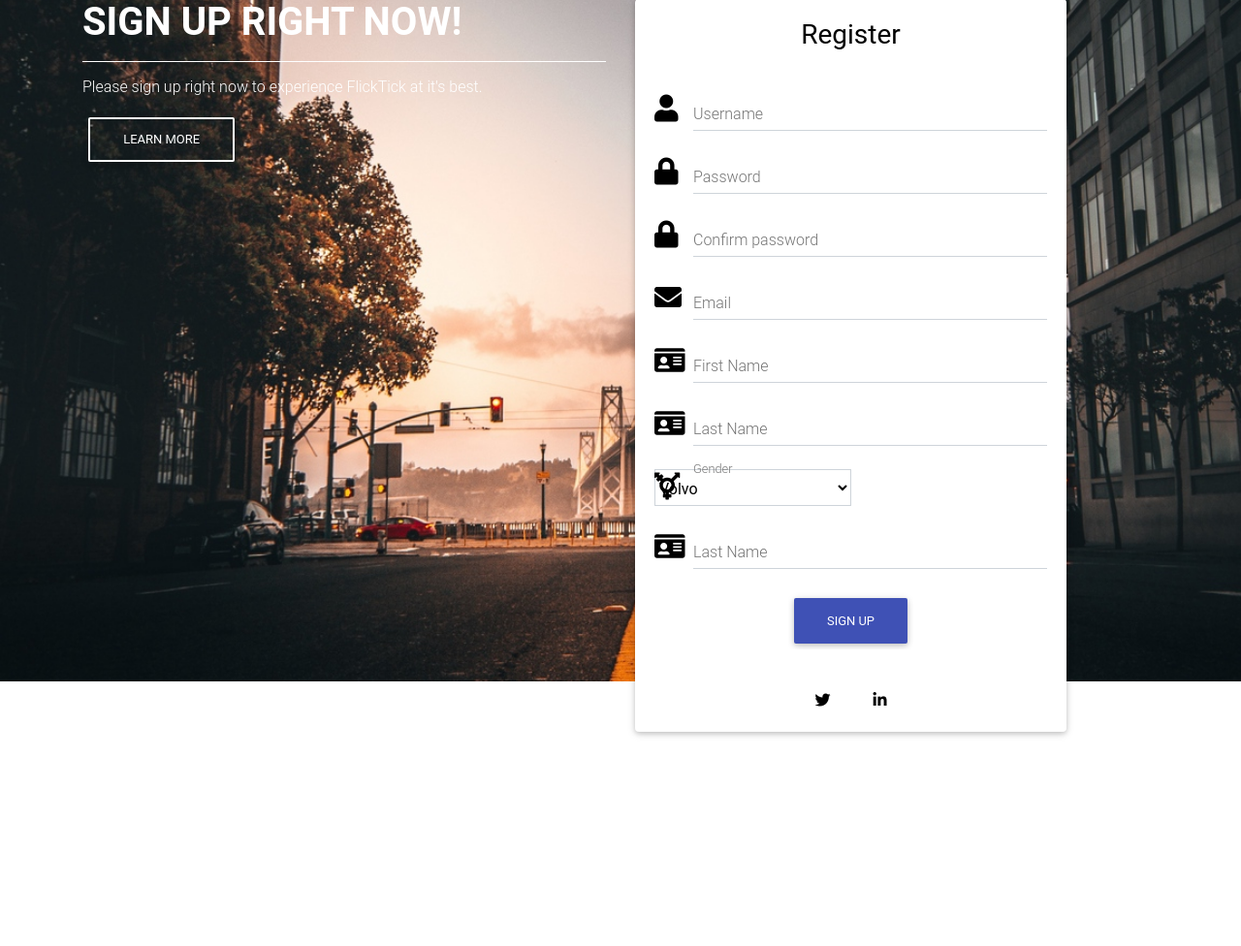
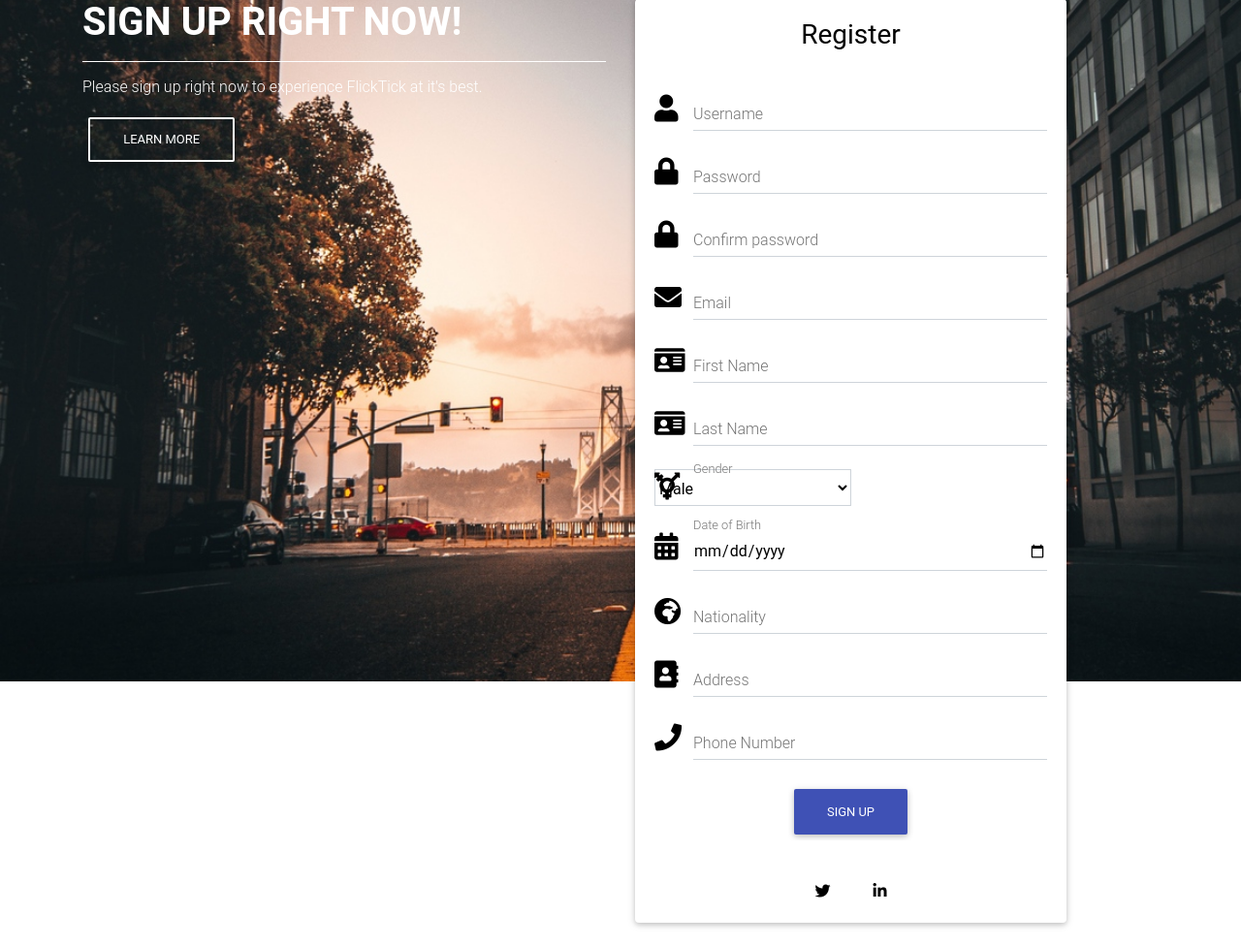
Before and after one commit to GoodieDawson/WebTech_SchorlastiCAS, a PHP site: page /common/register.php in a window 1280 px wide. Shown: the part 97-1073 px from the top of the page at 97% size. Before the commit the page ends 857 px from the top, so only its background shows below. Run offline with PHP 8.4, Linux system fonts and the light colour scheme; some libraries are stand-ins or nearby versions.

Commit message:
Added new parameters to registeration and allowed for db storage(insert)

```diff
--- a/common/add_user.php
+++ b/common/add_user.php
@@ -4,12 +4,12 @@ require_once("../db/user.php");
 
 
 if (isset($_POST["submit"])) {
-    add_new_user($_POST["user_name"], md5($_POST["user_password"]), $_POST["user_email"]);
+    add_new_user($_POST["user_name"], md5($_POST["user_password"]), $_POST["first_name"], $_POST["last_name"], $_POST["gender"], $_POST["date_of_birth"], $_POST["address"], $_POST["user_email"], $_POST["contact_number"]);
 
 }
 
-function add_new_user($user_name, $user_password, $user_email) {
-    $user = new user($user_name = $user_name, $user_password = $user_password, $user_email = $user_email);
+function add_new_user($user_name, $user_password, $first_name, $last_name, $gender, $date_of_birth, $address, $user_email, $contact_number) {
+    $user = new user($user_name = $user_name, $user_password = $user_password, $first_name = $first_name, $last_name = $last_name, $gender = $gender, $date_of_birth = $date_of_birth, $address = $address, $user_email = $user_email, $contact_number = $contact_number);
     echo $user->create();
 
 }
--- a/common/register.php
+++ b/common/register.php
@@ -83,12 +83,12 @@
                                     </div>
                                     <div class="md-form">
                                         <i class="fas fa-user prefix black-text active"></i>
-                                        <input name="user_name" type="text" id="form1" class="black-text form-control">
+                                        <input name="user_name" type="text" id="form1" class="black-text form-control" required>
                                         <label for="form1" class="active">Username</label>
                                     </div>
                                     <div class="md-form">
                                         <i class="fas fa-lock prefix black-text active"></i>
-                                        <input name="user_password" type="password" id="form2" class="black-text form-control">
+                                        <input name="user_password" type="password" id="form2" class="black-text form-control" required>
                                         <label for="form2">Password</label>
                                     </div>
                                     <div id="message">
@@ -101,38 +101,52 @@
                                     </div>
                                     <div class="md-form">
                                         <i class="fas fa-lock prefix black-text active"></i>
-                                        <input name="user_password2" type="password" id="form3" class="black-text form-control">
+                                        <input name="user_password2" type="password" id="form3" class="black-text form-control" required>
                                         <label for="form3">Confirm password</label>
                                     </div>
                                     <div class="md-form">
                                         <i class="fas fa-envelope prefix black-text active"></i>
-                                        <input name="user_email" type="email" id="form4" class="black-text form-control">
+                                        <input name="user_email" type="email" id="form4" class="black-text form-control" required>
                                         <label for="form4" class="active">Email</label>
                                     </div>
                                     <div class="md-form">
                                         <i class="fa fa-id-card prefix black-text active"></i>
-                                        <input name="first_name" type="text" id="form5" class="black-text form-control">
+                                        <input name="first_name" type="text" id="form5" class="black-text form-control" required>
                                         <label for="form5" class="active">First Name</label>
                                     </div>
                                     <div class="md-form">
                                         <i class="fa fa-id-card prefix black-text active"></i>
-                                        <input name="last_name" type="text" id="form6" class="black-text form-control">
+                                        <input name="last_name" type="text" id="form6" class="black-text form-control" required>
                                         <label for="form6" class="active">Last Name</label>
                                     </div>
                                     <div class="md-form">
                                         <i class="fas fa-transgender-alt prefix black-text active"></i>
                                         <label for="form7" class="active">Gender</label>
-                                        <select id="form7" class="black-text form-control" style="width:50%;">
-                                            <option value="volvo">Volvo</option>
-                                            <option value="saab">Saab</option>
-                                            <option value="opel">Opel</option>
-                                            <option value="audi">Audi</option>
+                                        <select name="gender" id="form7" class="black-text form-control" style="width:50%;">
+                                            <option value="Male">Male</option>
+                                            <option value="Female">Female</option>
+                                            <option value="Other">Other</option>
                                         </select>
                                     </div>
                                     <div class="md-form">
-                                        <i class="fa fa-id-card prefix black-text active"></i>
-                                        <input name="last_name" type="text" id="form2" class="black-text form-control">
-                                        <label for="form2" class="active">Last Name</label>
+                                        <i class="fas fa-calendar-alt prefix black-text active"></i>
+                                        <input name="date_of_birth" type="date" id="form8" class="black-text form-control" required>
+                                        <label for="form8" class="active">Date of Birth</label>
+                                    </div>
+                                    <div class="md-form">
+                                        <i class="fas fa-globe-africa prefix black-text active"></i>
+                                        <input name="Nationality" type="text" id="form8" class="black-text form-control">
+                                        <label for="form8" class="active">Nationality</label>
+                                    </div>
+                                    <div class="md-form">
+                                        <i class="fa fa-address-book prefix black-text active"></i>
+                                        <input name="address" type="text" id="form9" class="black-text form-control">
+                                        <label for="form9" class="active">Address</label>
+                                    </div>
+                                    <div class="md-form">
+                                        <i class="fas fa-phone prefix black-text active"></i>
+                                        <input name="contact_number" type="tel" id="form10" class="black-text form-control" required>
+                                        <label for="form10" class="active">Phone Number</label>
                                     </div>
 
                                 <div class="text-center mt-4">
@@ -167,8 +181,7 @@
 
     <script type="text/javascript">
     var strongRegex = new RegExp("^(?=.*[a-z])(?=.*[A-Z])(?=.*[0-9])(?=.*[!@#\$%\^&\*])(?=.{8,})");
-    var mediumRegex = new RegExp(
-        "^(((?=.*[a-z])(?=.*[A-Z]))|((?=.*[a-z])(?=.*[0-9]))|((?=.*[A-Z])(?=.*[0-9])))(?=.{6,})");
+    var mediumRegex = new RegExp("^(((?=.*[a-z])(?=.*[A-Z]))|((?=.*[a-z])(?=.*[0-9]))|((?=.*[A-Z])(?=.*[0-9])))(?=.{6,})");
 
     var div1 = document.getElementById("weak");
     var div2 = document.getElementById("medium");
```
Also changed, not shown: db/user.php (+15 -3 lines).
